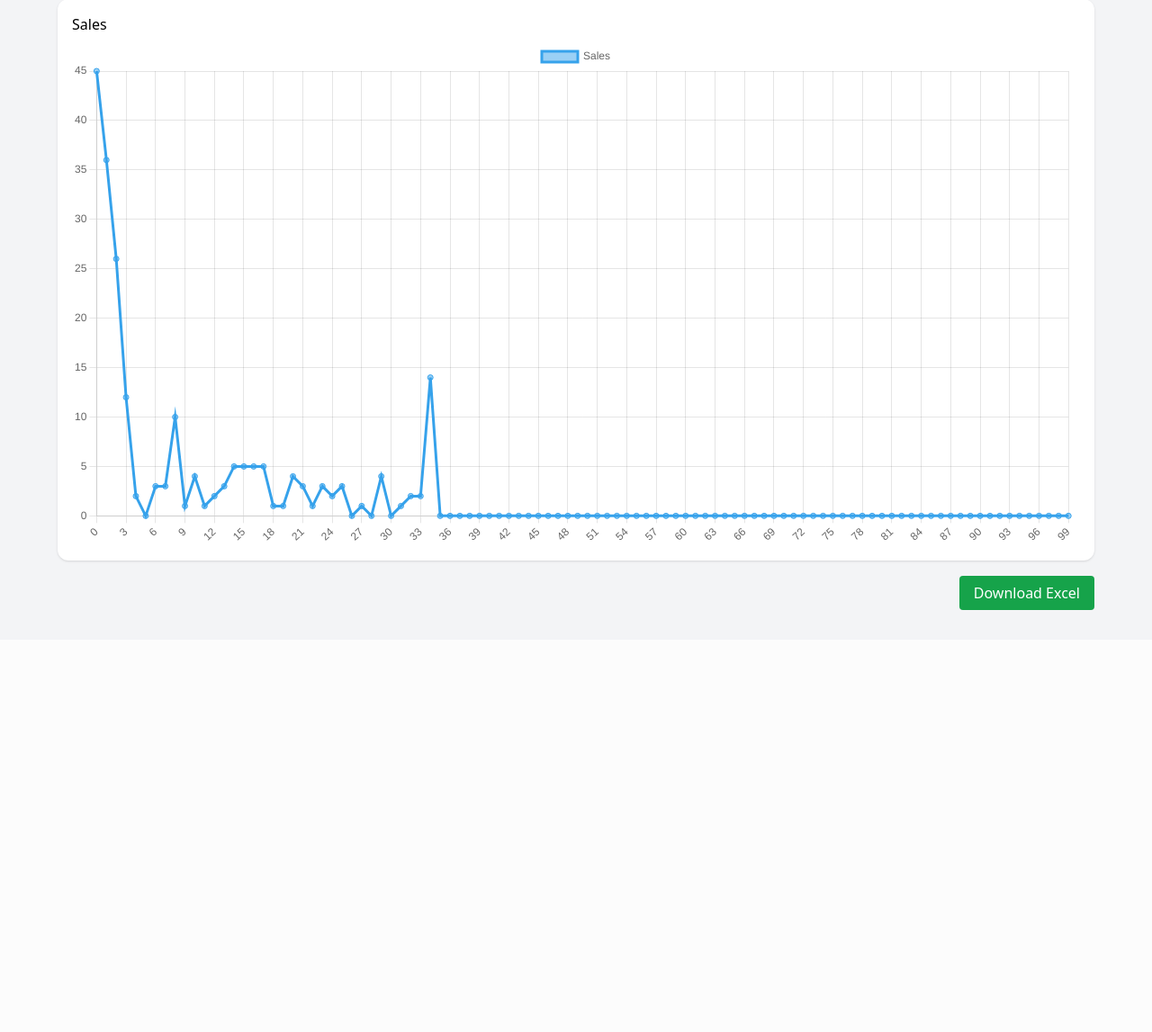
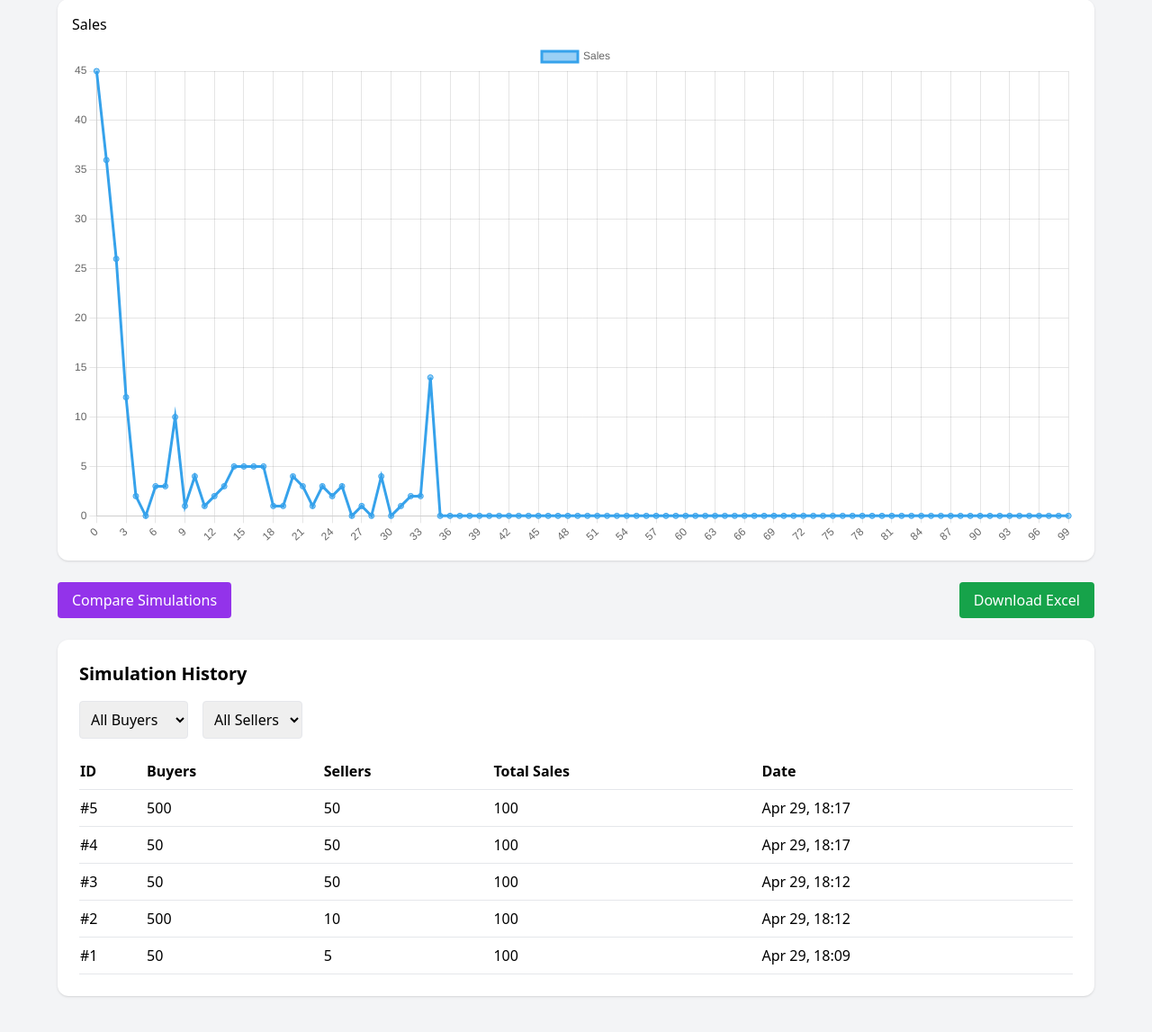
Before and after one commit to Mburu-Sam/Market-Simulation-Dashboard, a Django app: page / in a window 1280 px wide. Shown: the part 709-1856 px from the top of the page at 90% size. Before the commit the page ends 1387 px from the top, so only its background shows below. Run offline with Django 5.2, Linux system fonts and the light colour scheme; data comes from the database, SQL or seed files in the repository; both versions use the stored data as it was after the commit; some libraries are stand-ins or nearby versions.

Commit message:
files update

```diff
--- a/simulation/templates/simulation/dashboard.html
+++ b/simulation/templates/simulation/dashboard.html
@@ -71,9 +71,55 @@
 
     </div>
 
-    <!-- Export Button -->
-    <div class="mt-6 text-right">
+    <!-- Actions -->
+    <div class="mt-6 flex justify-between">
+        <a href="/compare/" class="bg-purple-600 text-white px-4 py-2 rounded">Compare Simulations</a>
         <a href="/export/" class="bg-green-600 text-white px-4 py-2 rounded">Download Excel</a>
+    </div>
+
+    <!-- History Table -->
+    <div class="mt-6 bg-white p-6 rounded-xl shadow">
+        <h2 class="text-xl font-bold mb-4">Simulation History</h2>
+
+        <!-- Filters -->
+        <div class="flex gap-4 mb-4">
+            <select id="buyerFilter" onchange="filterHistory()" class="border p-2 rounded">
+                <option value="">All Buyers</option>
+                <option value="25">25 buyers</option>
+                <option value="50">50 buyers</option>
+                <option value="75">75 buyers</option>
+                <option value="100">100 buyers</option>
+            </select>
+            <select id="sellerFilter" onchange="filterHistory()" class="border p-2 rounded">
+                <option value="">All Sellers</option>
+                <option value="3">3 sellers</option>
+                <option value="5">5 sellers</option>
+                <option value="10">10 sellers</option>
+            </select>
+        </div>
+
+        <table class="w-full">
+            <thead>
+                <tr class="border-b">
+                    <th class="py-2 text-left">ID</th>
+                    <th class="py-2 text-left">Buyers</th>
+                    <th class="py-2 text-left">Sellers</th>
+                    <th class="py-2 text-left">Total Sales</th>
+                    <th class="py-2 text-left">Date</th>
+                </tr>
+            </thead>
+            <tbody id="historyTable">
+                {% for sim in history %}
+                <tr class="border-b history-row" data-buyers="{{ sim.buyers }}" data-sellers="{{ sim.sellers }}">
+                    <td class="py-2">#{{ sim.id }}</td>
+                    <td class="py-2">{{ sim.buyers }}</td>
+                    <td class="py-2">{{ sim.sellers }}</td>
+                    <td class="py-2">{{ sim.sales|length }}</td>
+                    <td class="py-2">{{ sim.created_at|date:"M d, H:i" }}</td>
+                </tr>
+                {% endfor %}
+            </tbody>
+        </table>
     </div>
 
 </div>
@@ -115,6 +161,23 @@
             datasets: [{ label: 'Sales', data: data.sales }]
         }
     });
+
+    // Filter history table
+    function filterHistory() {
+        const buyerFilter = document.getElementById('buyerFilter').value;
+        const sellerFilter = document.getElementById('sellerFilter').value;
+        const rows = document.querySelectorAll('.history-row');
+
+        rows.forEach(row => {
+            const buyers = row.dataset.buyers;
+            const sellers = row.dataset.sellers;
+
+            const matchBuyer = !buyerFilter || buyers === buyerFilter;
+            const matchSeller = !sellerFilter || sellers === sellerFilter;
+
+            row.style.display = matchBuyer && matchSeller ? '' : 'none';
+        });
+    }
 </script>
 
 </body>
--- a/simulation/urls.py
+++ b/simulation/urls.py
@@ -1,7 +1,8 @@
 from django.urls import path
-from .views import dashboard, export_excel
+from .views import dashboard, export_excel, compare
 
 urlpatterns = [
     path('', dashboard, name='dashboard'),
     path('export/', export_excel, name='export_excel'),
+    path('compare/', compare, name='compare'),
 ]
--- a/simulation/views.py
+++ b/simulation/views.py
@@ -1,7 +1,7 @@
 from django.http import HttpResponse
-from django.shortcuts import render
+from django.shortcuts import render, get_object_or_404
 from openpyxl import Workbook
-from .models import run_simulation
+from .models import run_simulation, SimulationRun
 
 def export_excel(request):
     data = run_simulation()
@@ -28,7 +28,46 @@ def export_excel(request):
 
     wb.save(response)
     return response
-from .models import SimulationRun
+
+
+def compare(request):
+    """Compare two simulations side by side"""
+    sim1_id = request.GET.get('sim1')
+    sim2_id = request.GET.get('sim2')
+
+    simulations = SimulationRun.objects.order_by('-created_at')[:10]
+
+    sim1 = None
+    sim2 = None
+
+    if sim1_id:
+        sim1 = get_object_or_404(SimulationRun, id=sim1_id)
+    if sim2_id:
+        sim2 = get_object_or_404(SimulationRun, id=sim2_id)
+
+    # Calculate stats for comparison
+    def calc_stats(sim):
+        if not sim:
+            return None
+        return {
+            'avg_price': sum(sim.prices) / len(sim.prices),
+            'total_demand': sum(sim.demand),
+            'total_sales': sum(sim.sales),
+            'max_price': max(sim.prices),
+            'min_price': min(sim.prices),
+        }
+
+    stats1 = calc_stats(sim1)
+    stats2 = calc_stats(sim2)
+
+    return render(request, 'simulation/compare.html', {
+        'simulations': simulations,
+        'sim1': sim1,
+        'sim2': sim2,
+        'stats1': stats1,
+        'stats2': stats2,
+    })
+
 
 def dashboard(request):
     if request.method == "POST":
```
Also changed, not shown: simulation/templates/simulation/compare.html (added, +185 -0 lines), db.sqlite3, 1 other file.
